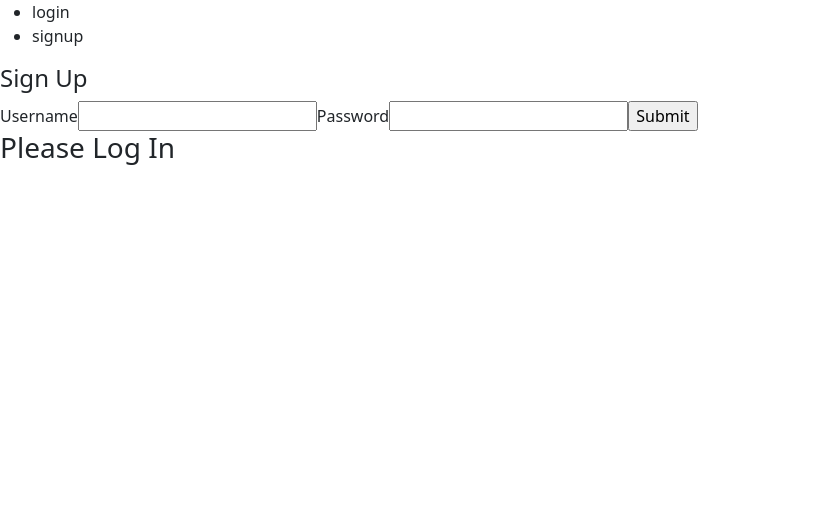
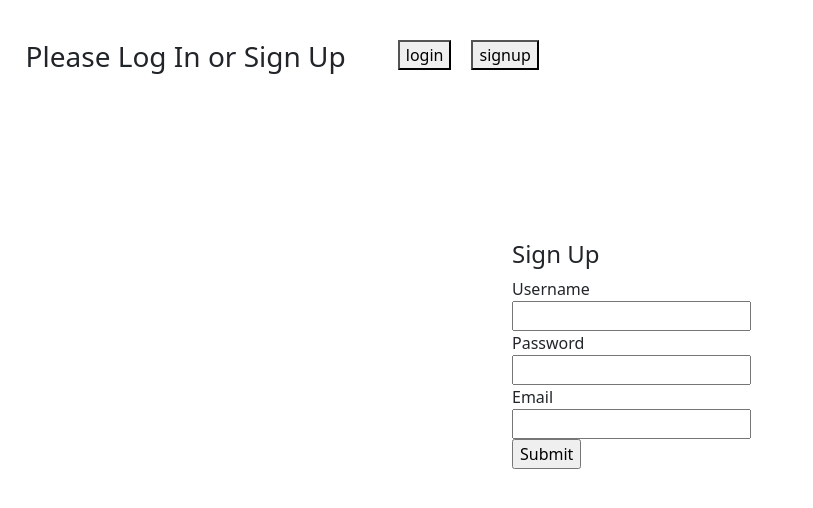
Before and after one commit to DaveyCrockett/Anime_Creator_FrontEnd, a React (Create React App) app: page / in a window 1280 px wide. Both pictures are taken after a click on the item "signup". Shown: the top 508 px of the page, without its empty margins (0-813 px from the left). Built offline with nearby package versions, Linux system fonts and the light colour scheme.

Commit message:
Added SearchBar component needs some work

```diff
--- a/package.json
+++ b/package.json
@@ -6,6 +6,7 @@
     "@testing-library/jest-dom": "^5.14.1",
     "@testing-library/react": "^11.2.7",
     "@testing-library/user-event": "^12.8.3",
+    "axios": "^0.21.1",
     "bootstrap": "^5.0.2",
     "prop-types": "^15.7.2",
     "react": "^17.0.2",
--- /dev/null
+++ b/src/components/App.css
@@ -0,0 +1,46 @@
+.App {
+    margin-left: 20px;
+    position: fixed;
+  }
+
+  input {
+    display: block;
+    margin: 5px 0 5px;
+  }
+
+ul {
+    list-style-type: none;
+}
+
+ul li {
+    display: inline;
+    margin-left: 20px;
+}
+
+.center {
+    position: fixed;
+    top: 30%;
+    left: 40%;
+}
+
+.nav {
+    position: fixed;
+    top: 5%;
+    left: 2%;
+}
+
+.search {
+    position: fixed;
+    left: 20%;
+    top: 5%;
+    width: 50%;
+}
+
+.searchField {
+    width: 90%;
+    display:inline-block
+}
+
+.searchBtn {
+    display: inline-block;
+}
--- /dev/null
+++ b/src/components/SearchBar.jsx
@@ -0,0 +1,40 @@
+import React, { Component } from 'react';
+
+class SearchBar extends Component {
+    constructor(props) {
+        super(props);
+        this.state = {
+            id: '',
+        }
+        this.handleChange = this.handleChange.bind(this);
+        this.handleSubmit = this.handleSubmit.bind(this);
+    }
+
+    handleChange(event) {
+        this.setState({
+            [event.target.name]: event.target.value
+        });
+    }
+
+    handleSubmit(event) {
+        event.preventDefault();
+        const id = this.state.id
+        this.props.get_SearchResults(id);
+        this.setState({
+            id: ''
+        })
+    }
+
+    render() {
+        return (
+            <div className='searchContainer'>
+            <form onSubmit={this.handleSubmit}>
+                <input type='text' name='id' value={this.state.id} onChange={this.handleChange} placeholder='Enter Search'  className='searchField' />
+                <input type='submit' value='Search' className='searchBtn' />
+            </form>
+            </div>
+         );
+    }
+}
+
+export default SearchBar;
--- a/src/components/SignupForm.jsx
+++ b/src/components/SignupForm.jsx
@@ -4,7 +4,8 @@ import PropTypes from 'prop-types';
 class SignupForm extends React.Component {
   state = {
     username: '',
-    password: ''
+    password: '',
+    email: ''
   };
 
   handle_change = e => {
@@ -35,6 +36,13 @@ class SignupForm extends React.Component {
           value={this.state.password}
           onChange={this.handle_change}
         />
+        <label htmlFor="email">Email</label>
+        <input
+          type="text"
+          name="email"
+          value={this.state.email}
+          onChange={this.handle_change}
+        />
         <input type="submit" />
       </form>
     );
--- a/src/components/app.jsx
+++ b/src/components/app.jsx
@@ -2,6 +2,9 @@ import React, { Component } from 'react';
 import Nav from './nav';
 import LoginForm from './LoginForm';
 import SignupForm from './SignupForm';
+import './App.css';
+import SearchBar from './SearchBar';
+import axios from 'axios';
 
 
 class App extends Component {
@@ -13,6 +16,18 @@ class App extends Component {
       username: ''
     };
   }
+
+  async get_SearchResults(id) {
+    try{
+        let response = await axios.get(`http://localhost:8000/Anime_Creator_App/videos/${id}`);
+        this.setState({
+            search_results: response.data,
+        });
+    } catch (er){
+        console.log('ERROR in get_SearchResults', er)
+    }
+
+}
 
   componentDidMount() {
     if (this.state.logged_in) {
@@ -63,7 +78,7 @@ class App extends Component {
         this.setState({
           logged_in: true,
           displayed_form: '',
-          username: json.username
+          username: json.username,
         });
       });
   };
@@ -94,17 +109,24 @@ class App extends Component {
 
     return (
       <div className="App">
-        <Nav
-          logged_in={this.state.logged_in}
-          display_form={this.display_form}
-          handle_logout={this.handle_logout}
-        />
-        {form}
-        <h3>
-          {this.state.logged_in
-            ? `Hello, ${this.state.username}`
-            : 'Please Log In'}
-        </h3>
+        <div className="center">
+            {form}
+        </div>
+        <div className="nav">
+            <h3>
+                {this.state.logged_in
+                    ? `Hello, ${this.state.username}`
+                    : 'Please Log In or Sign Up'}
+            </h3>
+            <Nav
+            logged_in={this.state.logged_in}
+            display_form={this.display_form}
+            handle_logout={this.handle_logout}
+            />
+        </div>
+        <div className="search">
+            {this.state.logged_in ? <SearchBar get_SearchResults={this.get_SearchResults.bind(this)}/> : null}
+        </div>
       </div>
     );
   }
--- a/src/components/nav.jsx
+++ b/src/components/nav.jsx
@@ -4,14 +4,14 @@ import PropTypes from 'prop-types';
 function Nav(props) {
   const logged_out_nav = (
     <ul>
-      <li onClick={() => props.display_form('login')}>login</li>
-      <li onClick={() => props.display_form('signup')}>signup</li>
+      <li onClick={() => props.display_form('login')}><button>login</button></li>
+      <li onClick={() => props.display_form('signup')}><button>signup</button></li>
     </ul>
   );
 
   const logged_in_nav = (
     <ul>
-      <li onClick={props.handle_logout}>logout</li>
+      <li onClick={props.handle_logout}><button>logout</button></li>
     </ul>
   );
   return <div>{props.logged_in ? logged_in_nav : logged_out_nav}</div>;
```
Also changed, not shown: 1 other file (tests, documents, lock files or other folders).
